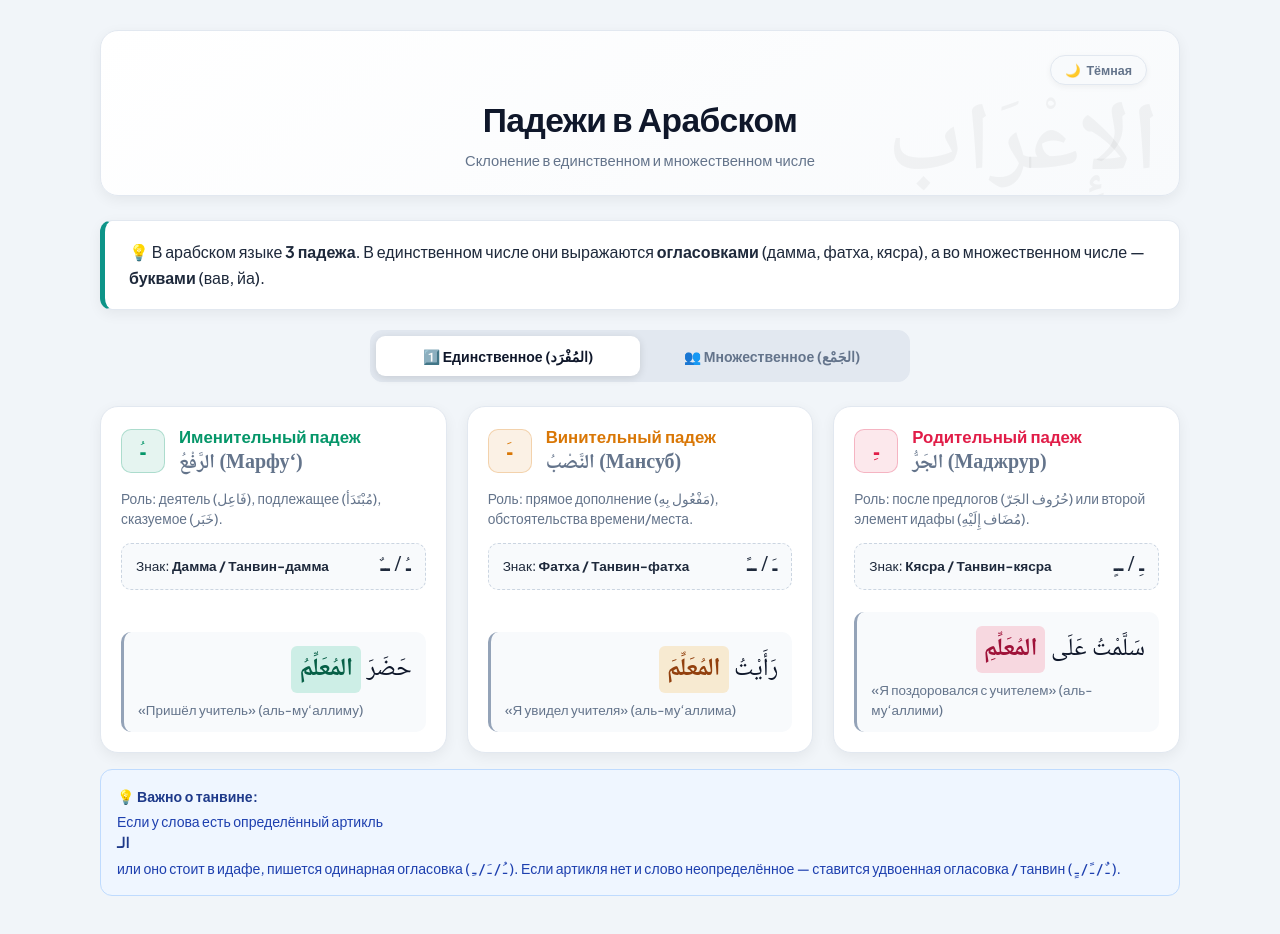
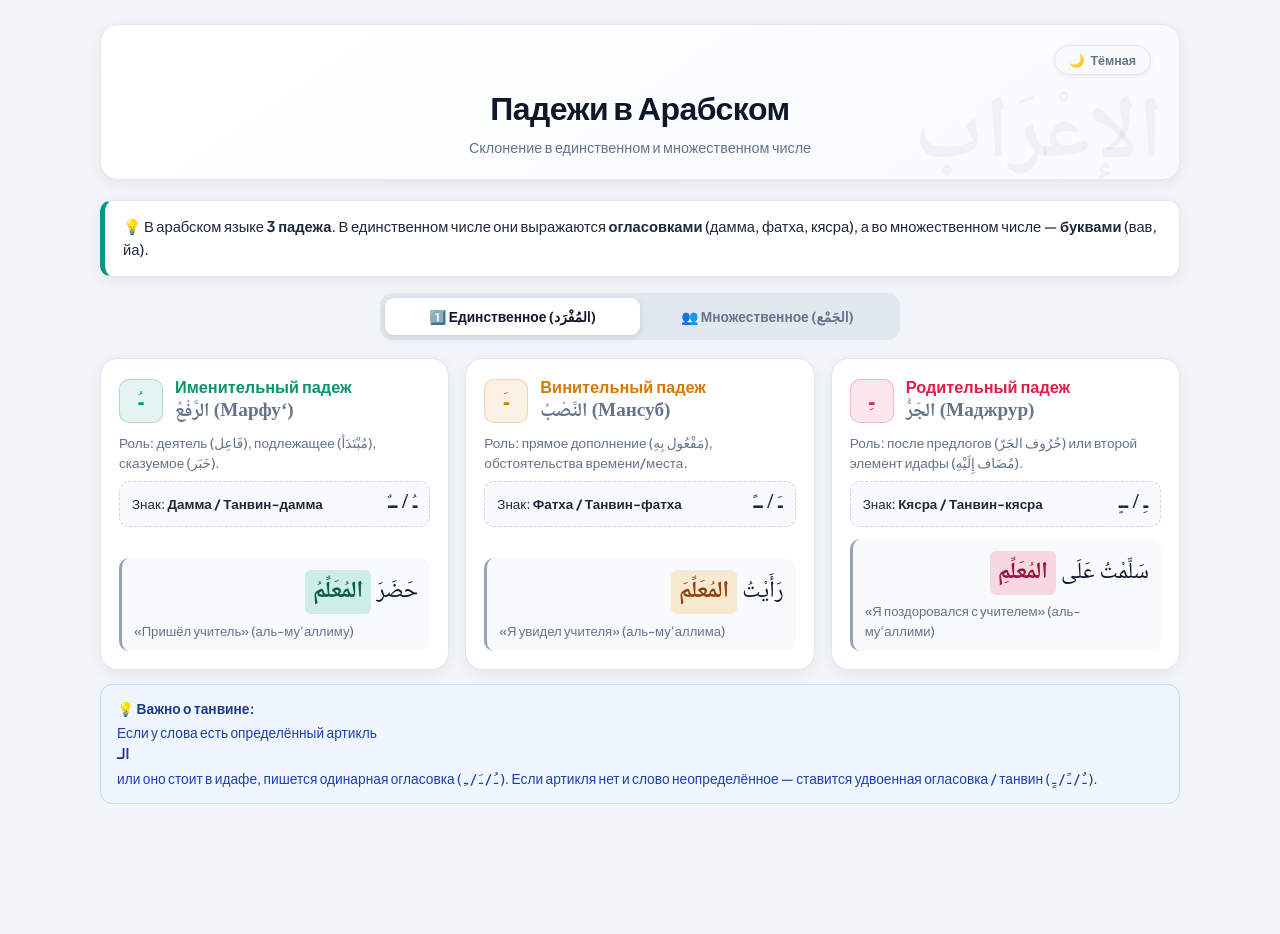
Before and after one commit to ALIHAN999/arabic_cases, a plain HTML site: page index.html in a window 1280 px wide. After the commit the page ends 864 px from the top, so only its background shows below. Drawn offline with Linux system fonts and the light colour scheme.

Commit message:
Refactor padding and margin styles in index.html

```diff
--- a/index.html
+++ b/index.html
@@ -137,7 +137,7 @@
             background-color: var(--bg-color);
             color: var(--text-main);
             line-height: 1.5;
-            padding: 20px 16px 60px;
+            padding: 16px 12px 50px;
             display: flex;
             justify-content: center;
         }
@@ -151,12 +151,12 @@
         /* Шапка */
         header {
             text-align: center;
-            padding: 20px 24px;
+            padding: 16px 20px;
             background: var(--header-bg);
             border: 1px solid var(--card-border);
             border-radius: var(--radius-lg);
             color: var(--text-main);
-            margin-bottom: 20px;
+            margin-bottom: 16px;
             box-shadow: var(--shadow-sm);
             position: relative;
             overflow: hidden;
@@ -165,10 +165,10 @@
         header::after {
             content: "الإِعْرَاب";
             position: absolute;
-            right: 20px;
+            right: 16px;
             bottom: -25px;
             font-family: 'Noto Naskh Arabic', serif;
-            font-size: 6rem;
+            font-size: 5.5rem;
             font-weight: 700;
             color: var(--header-watermark);
             pointer-events: none;
@@ -205,7 +205,7 @@
         }
 
         header h1 {
-            font-size: 1.6rem;
+            font-size: 1.55rem;
             font-weight: 800;
             margin-bottom: 6px;
             letter-spacing: -0.5px;
@@ -213,7 +213,7 @@
         }
 
         header p {
-            font-size: 0.92rem;
+            font-size: 0.9rem;
             color: var(--text-muted);
         }
 
@@ -223,10 +223,10 @@
             border: 1px solid var(--card-border);
             border-left: 5px solid var(--accent);
             border-radius: var(--radius-md);
-            padding: 16px 20px;
-            margin-bottom: 20px;
+            padding: 14px 18px;
+            margin-bottom: 16px;
             box-shadow: var(--shadow-sm);
-            font-size: 0.95rem;
+            font-size: 0.92rem;
             color: var(--text-main);
             line-height: 1.6;
         }
@@ -235,26 +235,26 @@
         .tabs-wrapper {
             display: flex;
             justify-content: center;
-            margin-bottom: 24px;
+            margin-bottom: 18px;
         }
 
         .nav-tabs {
             display: flex;
             background: var(--tabs-bg);
-            padding: 5px;
+            padding: 4px;
             border: 1px solid var(--card-border);
             border-radius: var(--radius-md);
             width: 100%;
-            max-width: 540px;
+            max-width: 520px;
         }
 
         .tab-btn {
             flex: 1;
-            padding: 11px 16px;
+            padding: 10px 14px;
             border: none;
             background: transparent;
             font-family: inherit;
-            font-size: 0.88rem;
+            font-size: 0.86rem;
             font-weight: 700;
             color: var(--text-muted);
             border-radius: 9px;
@@ -269,12 +269,11 @@
             box-shadow: 0 2px 8px rgba(0, 0, 0, 0.12);
         }
 
-        /* Адаптивная Grid-сетка карточек */
+        /* Сетка карточек */
         .cards-grid {
             display: grid;
             grid-template-columns: 1fr;
-            gap: 16px;
-            margin-bottom: 16px;
+            gap: 14px;
         }
 
         /* Карточка падежа */
@@ -282,24 +281,30 @@
             background: var(--card-bg);
             border: 1px solid var(--card-border);
             border-radius: var(--radius-lg);
-            padding: 18px;
+            padding: 16px;
             box-shadow: var(--shadow-sm);
             display: flex;
             flex-direction: column;
-            justify-content: space-between;
+            gap: 12px;
+            margin-bottom: 0;
+        }
+
+        .card-body {
+            display: flex;
+            flex-direction: column;
+            gap: 8px;
         }
 
         .case-header {
             display: flex;
             align-items: flex-start;
             justify-content: space-between;
-            margin-bottom: 12px;
         }
 
         .case-title-group {
             display: flex;
             align-items: flex-start;
-            gap: 14px;
+            gap: 12px;
         }
 
         .case-title-text {
@@ -324,20 +329,20 @@
         }
 
         .case-title {
-            font-size: 1.05rem;
+            font-size: 1.02rem;
             font-weight: 800;
             line-height: 1.2;
         }
 
         .arabic-term {
             font-family: 'Noto Naskh Arabic', serif;
-            font-size: 1.25rem;
+            font-size: 1.2rem;
             color: var(--text-muted);
             font-weight: 700;
             line-height: 1.3;
         }
 
-        /* Цветовое оформление карточек */
+        /* Цвета карточек */
         .raf .badge { background: var(--raf-bg); color: var(--raf-color); border-color: var(--raf-border); }
         .raf .case-title { color: var(--raf-color); }
 
@@ -351,9 +356,8 @@
         .dual-case .case-title { color: var(--dual-color); }
 
         .case-desc {
-            font-size: 0.86rem;
+            font-size: 0.85rem;
             color: var(--text-muted);
-            margin-bottom: 14px;
             line-height: 1.45;
         }
 
@@ -362,36 +366,41 @@
             align-items: center;
             justify-content: space-between;
             background: var(--sub-card-bg);
-            padding: 8px 14px;
+            padding: 8px 12px;
             border-radius: 10px;
-            margin-bottom: 12px;
             border: 1px dashed var(--dashed-border);
         }
 
         .ending-sign {
-            font-size: 0.85rem;
+            font-size: 0.84rem;
             color: var(--text-main);
         }
 
         .arabic-sign {
             font-family: 'Noto Naskh Arabic', serif;
-            font-size: 1.4rem;
+            font-size: 1.35rem;
             font-weight: 700;
             line-height: 1.3;
             direction: rtl;
         }
 
-        /* Блоки с примерами */
+        /* Примеры */
+        .card-examples {
+            display: flex;
+            flex-direction: column;
+            gap: 8px;
+            margin-top: auto;
+        }
+
         .example-block {
             background: var(--sub-card-bg);
             border-radius: 10px;
-            padding: 12px 14px;
-            margin-top: 10px;
+            padding: 10px 12px;
             border-left: 3px solid var(--example-border);
         }
 
         .example-label {
-            font-size: 0.74rem;
+            font-size: 0.72rem;
             text-transform: uppercase;
             font-weight: 700;
             color: var(--text-muted);
@@ -400,7 +409,7 @@
 
         .arabic-text {
             font-family: 'Noto Naskh Arabic', serif;
-            font-size: 1.55rem;
+            font-size: 1.45rem;
             direction: rtl;
             text-align: right;
             line-height: 2.1;
@@ -420,19 +429,19 @@
         .dual-case .highlight { background-color: var(--dual-hl-bg); color: var(--dual-hl-text); }
 
         .translation {
-            font-size: 0.84rem;
+            font-size: 0.82rem;
             color: var(--text-muted);
             margin-top: 4px;
         }
 
         .plural-subgroup {
-            margin-bottom: 30px;
+            margin-bottom: 22px;
         }
 
         .plural-subgroup-title {
-            font-size: 1.05rem;
+            font-size: 1rem;
             font-weight: 800;
-            margin-bottom: 12px;
+            margin-bottom: 10px;
             color: var(--text-heading);
             display: flex;
             align-items: center;
@@ -466,9 +475,9 @@
         .pro-tip {
             background: var(--tip-info-bg);
             border-radius: var(--radius-md);
-            padding: 16px;
+            padding: 14px 16px;
             border: 1px solid var(--tip-info-border);
-            font-size: 0.88rem;
+            font-size: 0.86rem;
             color: var(--tip-info-text);
             margin-top: 14px;
             line-height: 1.5;
@@ -490,25 +499,23 @@
             color: var(--tip-warn-strong);
         }
 
-        /* Медиа-запросы для планшетов и мониторов ПК */
+        /* Адаптив для планшетов и ПК */
         @media (min-width: 768px) {
             body {
-                padding: 30px 24px 80px;
+                padding: 24px 20px 60px;
             }
 
             header {
-                padding: 24px 32px;
-                margin-bottom: 24px;
+                padding: 20px 28px;
+                margin-bottom: 20px;
             }
 
             header h1 {
-                font-size: 1.85rem;
+                font-size: 1.8rem;
             }
 
-            /* Сетка из двух колонок для планшетов и небольших ноутбуков */
             .cards-grid {
-                grid-template-columns: repeat(2, 1fr);
-                gap: 20px;
+                gap: 16px;
             }
 
             .cards-grid.two-cols {
@@ -518,21 +525,15 @@
 
         @media (min-width: 1024px) {
             header h1 {
-                font-size: 2.1rem;
+                font-size: 2rem;
             }
 
-            /* 3 колонки для 3 падежей в единственном числе и ломаном множественном */
             .cards-grid.three-cols {
                 grid-template-columns: repeat(3, 1fr);
             }
 
-            .intro-box {
-                font-size: 1rem;
-                padding: 18px 24px;
-            }
-
             .case-card {
-                padding: 20px;
+                padding: 18px;
             }
         }
     </style>
@@ -569,7 +570,7 @@
         <div class="cards-grid three-cols">
             <!-- Раф' -->
             <div class="case-card raf">
-                <div>
+                <div class="card-body">
                     <div class="case-header">
                         <div class="case-title-group">
                             <span class="badge">ـُ</span>
@@ -585,15 +586,17 @@
                         <span class="arabic-sign">ـُ / ــٌ</span>
                     </div>
                 </div>
+                <div class="card-examples">
                     <div class="example-block">
                         <div class="arabic-text">حَضَرَ <span class="highlight">المُعَلِّمُ</span></div>
                         <div class="translation">«Пришёл учитель» (аль-му‘аллиму)</div>
                     </div>
                 </div>
+            </div>
 
             <!-- Насб -->
             <div class="case-card nasb">
-                <div>
+                <div class="card-body">
                     <div class="case-header">
                         <div class="case-title-group">
                             <span class="badge">ـَ</span>
@@ -609,15 +612,17 @@
                         <span class="arabic-sign">ـَ / ــً</span>
                     </div>
                 </div>
+                <div class="card-examples">
                     <div class="example-block">
                         <div class="arabic-text">رَأَيْتُ <span class="highlight">المُعَلِّمَ</span></div>
                         <div class="translation">«Я увидел учителя» (аль-му‘аллима)</div>
                     </div>
                 </div>
+            </div>
 
             <!-- Джарр -->
             <div class="case-card jarr">
-                <div>
+                <div class="card-body">
                     <div class="case-header">
                         <div class="case-title-group">
                             <span class="badge">ـِ</span>
@@ -633,9 +638,11 @@
                         <span class="arabic-sign">ـِ / ــٍ</span>
                     </div>
                 </div>
+                <div class="card-examples">
                     <div class="example-block">
                         <div class="arabic-text">سَلَّمْتُ عَلَى <span class="highlight">المُعَلِّمِ</span></div>
                         <div class="translation">«Я поздоровался с учителем» (аль-му‘аллими)</div>
+                    </div>
                 </div>
             </div>
         </div>
@@ -649,13 +656,13 @@
     <!-- 2. МНОЖЕСТВЕННОЕ ЧИСЛО -->
     <section id="plural" class="content-section" role="tabpanel">
 
-        <!-- А. Правильное мужское -->
+        <!-- А. Целое мужское -->
         <div class="plural-subgroup">
             <div class="plural-subgroup-title">1. Целое мужское (جَمْعُ المُذَكَّرِ السَّالِم)</div>
 
             <div class="cards-grid two-cols">
                 <div class="case-card raf">
-                    <div>
+                    <div class="card-body">
                         <div class="case-header">
                             <div class="case-title-text">
                                 <div class="case-title">Именительный (Раф')</div>
@@ -667,14 +674,16 @@
                             <span class="arabic-sign">ـُونَ (-уна)</span>
                         </div>
                     </div>
+                    <div class="card-examples">
                         <div class="example-block">
                             <div class="arabic-text">حَضَرَ <span class="highlight">المُهَنْدِسُونَ</span></div>
                             <div class="translation">«Инженеры прибыли» (аль-мухандису́на)</div>
                         </div>
                     </div>
+                </div>
 
                 <div class="case-card dual-case">
-                    <div>
+                    <div class="card-body">
                         <div class="case-header">
                             <div class="case-title-text">
                                 <div class="case-title">Винительный и Родительный</div>
@@ -687,14 +696,13 @@
                             <span class="arabic-sign">ـِينَ (-ина)</span>
                         </div>
                     </div>
-
+                    <div class="card-examples">
                         <div class="example-block">
                             <div class="example-label">Пример Винительного (Насб):</div>
                             <div class="arabic-text">رَأَيْتُ <span class="highlight">المُهَنْدِسِينَ</span></div>
                             <div class="translation">«Я увидел инженеров» (дополнение)</div>
                         </div>
-
-                    <div class="example-block" style="margin-top: 8px;">
+                        <div class="example-block">
                             <div class="example-label">Пример Родительного (Джарр):</div>
                             <div class="arabic-text">سَلَّمْتُ عَلَى <span class="highlight">المُهَنْدِسِينَ</span></div>
                             <div class="translation">«Я поздоровался с инженерами» (после предлога عَلَى)</div>
@@ -702,14 +710,15 @@
                     </div>
                 </div>
             </div>
+        </div>
 
-        <!-- Б. Правильное женское -->
+        <!-- Б. Целое женское -->
         <div class="plural-subgroup">
             <div class="plural-subgroup-title">2. Целое женское (جَمْعُ المُؤَنَّثِ السَّالِم)</div>
 
             <div class="cards-grid two-cols">
                 <div class="case-card raf">
-                    <div>
+                    <div class="card-body">
                         <div class="case-header">
                             <div class="case-title-text">
                                 <div class="case-title">Именительный (Раф')</div>
@@ -721,14 +730,16 @@
                             <span class="arabic-sign">ـَاتُ / ـَاتٌ</span>
                         </div>
                     </div>
+                    <div class="card-examples">
                         <div class="example-block">
                             <div class="arabic-text">نَجَحَتِ <span class="highlight">الطَّالِبَاتُ</span></div>
                             <div class="translation">«Студентки сдали экзамен» (ат-талиба́ту)</div>
                         </div>
                     </div>
+                </div>
 
                 <div class="case-card jarr">
-                    <div>
+                    <div class="card-body">
                         <div class="case-header">
                             <div class="case-title-text">
                                 <div class="case-title">Винительный и Родительный</div>
@@ -741,17 +752,17 @@
                             <span class="arabic-sign">ـَاتِ / ـَاتٍ</span>
                         </div>
                     </div>
-
+                    <div class="card-examples">
                         <div class="example-block">
                             <div class="example-label">Пример Винительного (Насб):</div>
                             <div class="arabic-text">رَأَيْتُ <span class="highlight">الطَّالِبَاتِ</span></div>
                             <div class="translation">«Я увидел студенток» (кясра вместо фатхи)</div>
                         </div>
-
-                    <div class="example-block" style="margin-top: 8px;">
+                        <div class="example-block">
                             <div class="example-label">Пример Родительного (Джарр):</div>
                             <div class="arabic-text">مَرَرْتُ بِـ<span class="highlight">الطَّالِبَاتِ</span></div>
                             <div class="translation">«Я прошёл мимо студенток» (кясра после предлога بِـ)</div>
+                        </div>
                     </div>
                 </div>
             </div>
@@ -760,13 +771,14 @@
         <!-- В. Ломаное множественное -->
         <div class="plural-subgroup">
             <div class="plural-subgroup-title">3. Ломаное множественное (جَمْعُ التَّكْسِيرِ)</div>
-            <p class="case-desc" style="margin-bottom: 14px;">
+            <p class="case-desc" style="margin-bottom: 12px;">
                 Склоняется <strong>огласовками в точности как единственное число</strong>:
             </p>
 
             <div class="cards-grid three-cols">
+                <!-- Раф' -->
                 <div class="case-card raf">
-                    <div>
+                    <div class="card-body">
                         <div class="case-header">
                             <div class="case-title-text">
                                 <div class="case-title">Именительный (Раф')</div>
@@ -775,14 +787,17 @@
                             <span class="arabic-sign">ـُ / ــٌ</span>
                         </div>
                     </div>
+                    <div class="card-examples">
                         <div class="example-block">
                             <div class="arabic-text">حَضَرَ <span class="highlight">الطُّلَّابُ</span></div>
                             <div class="translation">«Студенты пришли» (ат-тулла́бу)</div>
                         </div>
                     </div>
+                </div>
 
+                <!-- Насб -->
                 <div class="case-card nasb">
-                    <div>
+                    <div class="card-body">
                         <div class="case-header">
                             <div class="case-title-text">
                                 <div class="case-title">Винительный (Насб)</div>
@@ -791,14 +806,17 @@
                             <span class="arabic-sign">ـَ / ــً</span>
                         </div>
                     </div>
+                    <div class="card-examples">
                         <div class="example-block">
                             <div class="arabic-text">رَأَيْتُ <span class="highlight">الطُّلَّابَ</span></div>
                             <div class="translation">«Я увидел студентов» (ат-тулла́ба)</div>
                         </div>
                     </div>
+                </div>
 
+                <!-- Джарр -->
                 <div class="case-card jarr">
-                    <div>
+                    <div class="card-body">
                         <div class="case-header">
                             <div class="case-title-text">
                                 <div class="case-title">Родительный (Джарр)</div>
@@ -807,9 +825,11 @@
                             <span class="arabic-sign">ـِ / ــٍ</span>
                         </div>
                     </div>
+                    <div class="card-examples">
                         <div class="example-block">
                             <div class="arabic-text">سَلَّمْتُ عَلَى <span class="highlight">الطُّلَّابِ</span></div>
                             <div class="translation">«Я поздоровался со студентами» (ат-тулла́би)</div>
+                        </div>
                     </div>
                 </div>
             </div>
```
Lines whose indentation alone changed are shown as unchanged.
